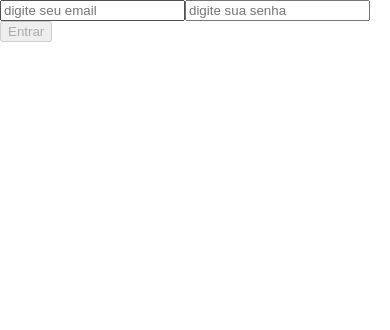
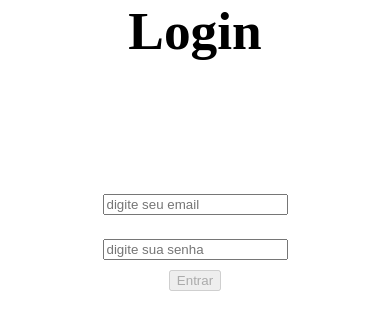
Before and after one commit to wlis13/English-Course, a React (Create React App) app: page / in a window 390 px wide. Shown: the top 330 px of the page. Built offline with nearby package versions, Linux system fonts and the light colour scheme.

Commit message:
inicio formatação Login

```diff
--- a/src/pages/Login.js
+++ b/src/pages/Login.js
@@ -30,8 +30,9 @@ function Login() {
 
   return (
     <div>
-      <form>
-        <label htmlFor="input-email">
+      <h1 className="header-login">Login</h1>
+      <form className="container-login">
+        <label htmlFor="input-email" className="input-login-email">
           <input
             data-testid="email-input"
             id="input-email"
@@ -41,7 +42,7 @@ function Login() {
             onChange={ handleChange }
           />
         </label>
-        <label htmlFor="input-senha">
+        <label className="input-login-senha" htmlFor="input-senha">
           <input
             data-testid="password-input"
             id="input-senha"
@@ -52,6 +53,7 @@ function Login() {
           />
         </label>
         <button
+          className="button-login"
           onClick={ handleClick }
           type="button"
           disabled={ isDesabled() }
--- a/src/style.css
+++ b/src/style.css
@@ -185,4 +185,26 @@
     margin-top: 40px;
     margin-bottom: 50px;
   }
+
+  .header-login {
+    text-align: center;
+    font-size: 40pt;
+  }
+
+  .container-login {
+    display: flex;
+    justify-content: center;
+    align-items: center;
+    flex-direction: column;
+    margin-top: 100px;
+  }
+
+  .input-login-email {
+    padding: 10px;
+    font-size: 30pt;
+  }
+
+  .input-login-senha {
+    padding: 10px;
+  }
 }
```
